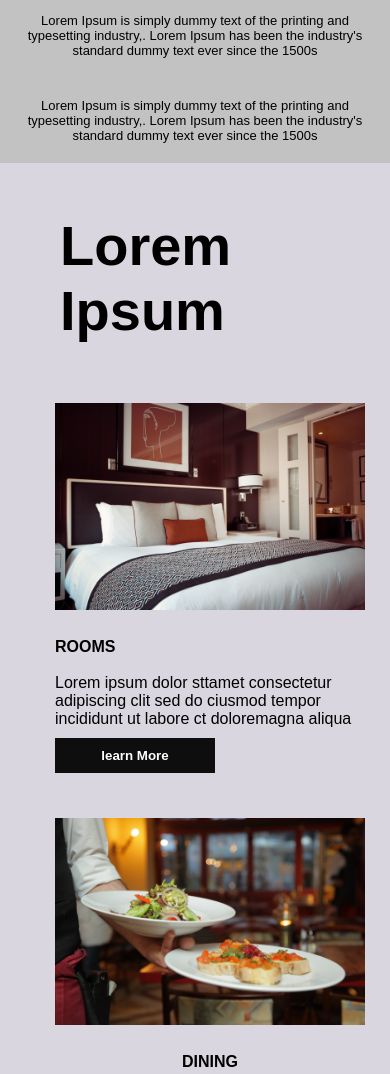
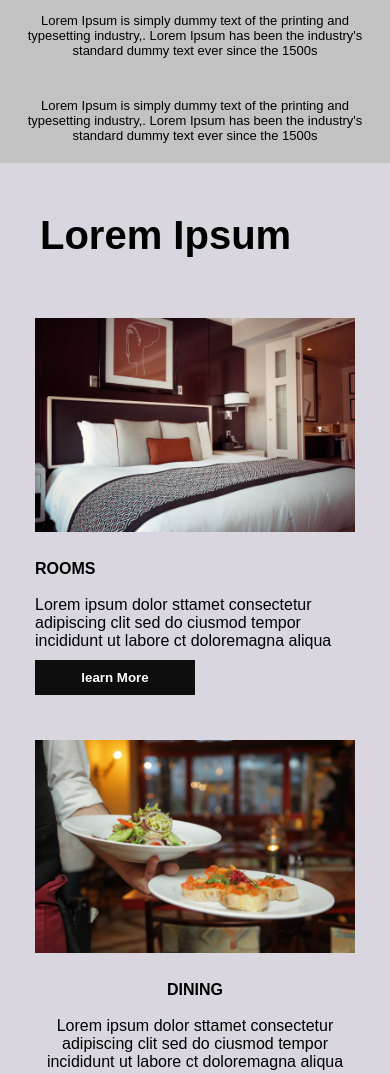
Before and after one commit to Hpshiva/Simplotel-assignment-HR, a plain HTML site: page index.html in a window 390 px wide. Shown: the part 494-1568 px from the top of the page. Drawn offline with Linux system fonts and the light colour scheme.

Commit message:
Final-Project

```diff
--- a/style.css
+++ b/style.css
@@ -159,9 +159,15 @@ nav {
 /* Responsive adjustments */
 @media only screen and (max-width: 768px) {
   .mid-nav {
-    display: none; /* Hide mid-nav on smaller screens */
+    font-size: small; /* Hide mid-nav on smaller screens */
   }
-
+  .heading {
+    font-family: Arial, Helvetica, sans-serif;
+    font-size: 2.5rem;
+    font-weight: bold;
+    margin-bottom: 50px;
+    margin-top: 40px; /* Add margin to the bottom of the heading */
+  }
   .r1 {
     display: flex;
     flex-wrap: wrap; /* Allow <p> elements to wrap */
@@ -226,6 +232,6 @@ nav {
     padding: 0 5px; /* Add padding to each image container */
   }
   .last-page {
-    padding: 10px 30px 10px 60px; /* Add padding to the left and right sides */
+    padding: 10px 20px 10px 40px; /* Add padding to the left and right sides */
   }
 }
```
Also changed, not shown: 1 other file.
